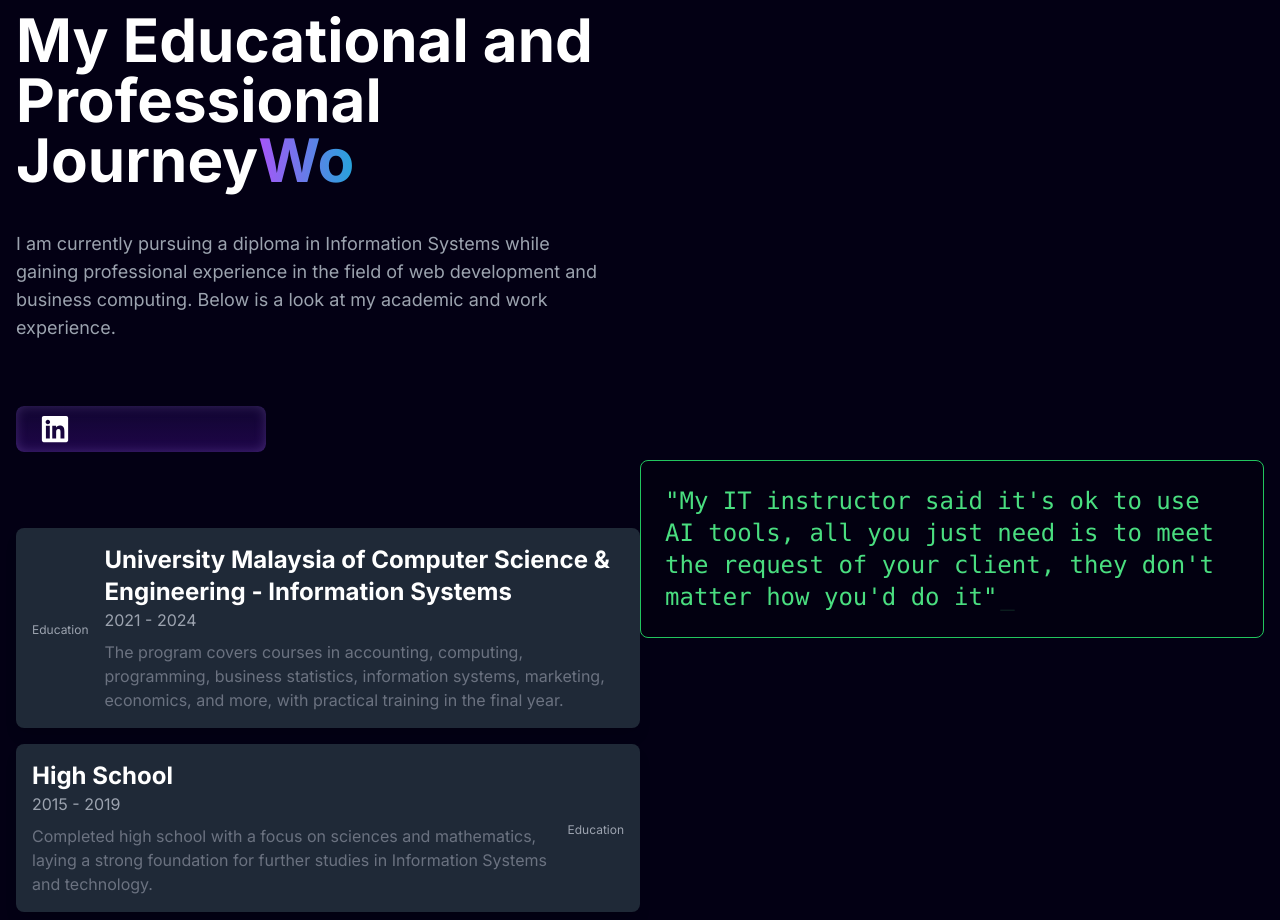
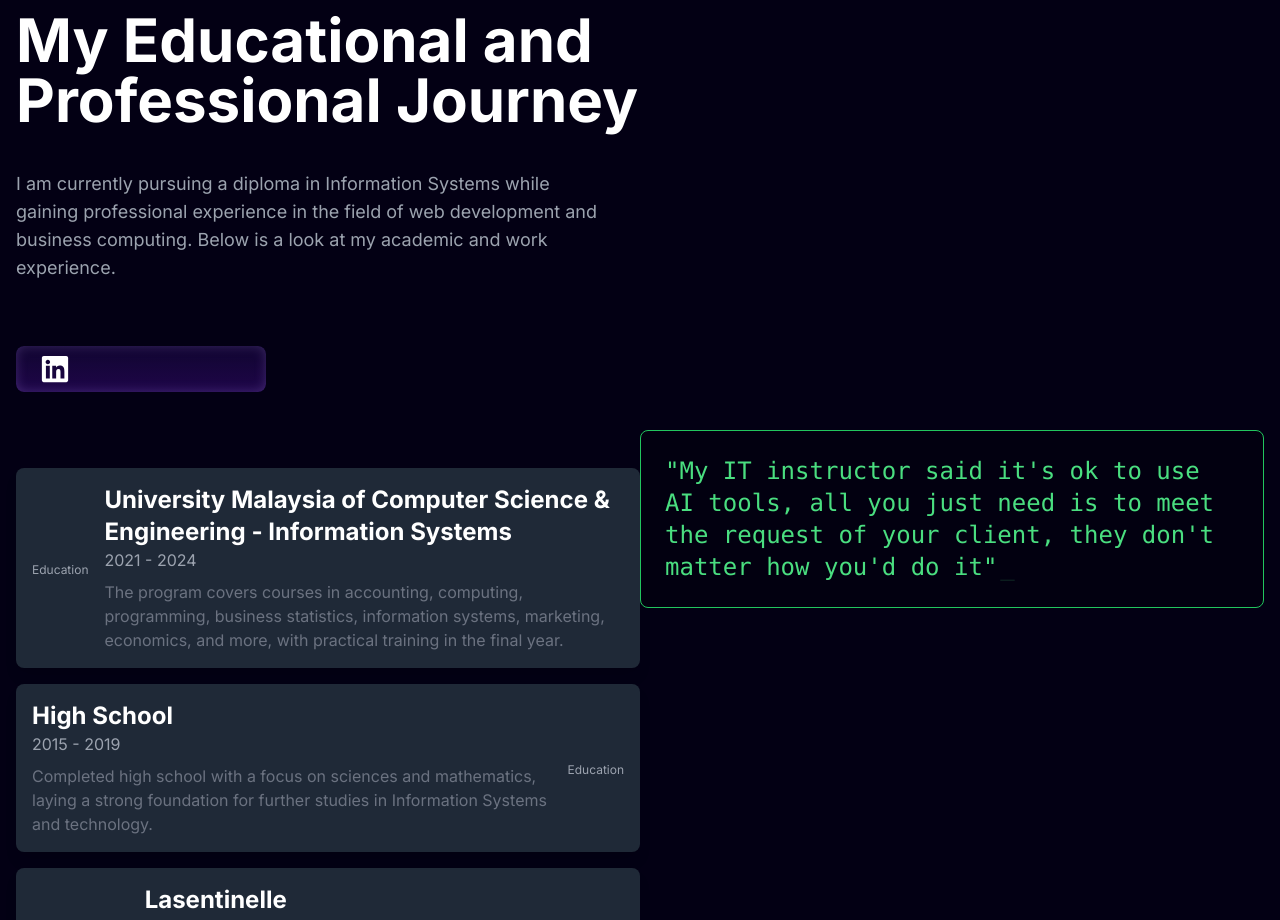
Before and after one commit to AlienHype/portfolio, a Next.js app: page / in a window 1280 px wide. Shown: the part 1660-2580 px from the top of the page. Built offline with nearby package versions, Linux system fonts and the light colour scheme; a web font is replaced by a local one.

Commit message:
text fix

```diff
--- a/components/main/education.tsx
+++ b/components/main/education.tsx
@@ -16,7 +16,7 @@
       <div className="h-full w-full flex flex-col gap-5 justify-center text-center lg:text-start m-auto text-center">
         <div className="typeAnimation aos-init aos-animate text-4xl lg:text-6xl font-bold text-white max-w-full w-auto h-auto">
           <span>My Educational and Professional Journey</span>
-          <span className="text-transparent bg-clip-text bg-gradient-to-r from-purple-500 to-cyan-500">
+          {/* <span className="text-transparent bg-clip-text bg-gradient-to-r from-purple-500 to-cyan-500">
             <Typewriter
               words={['Student in IS', 'Exploring Web Development', 'Working at Lasentinelle']}
               loop={0}
@@ -26,7 +26,7 @@
               deleteSpeed={50}
               delaySpeed={1000}
             />
-          </span>
+          </span> */}
         </div>
 
         <motion.p
```
